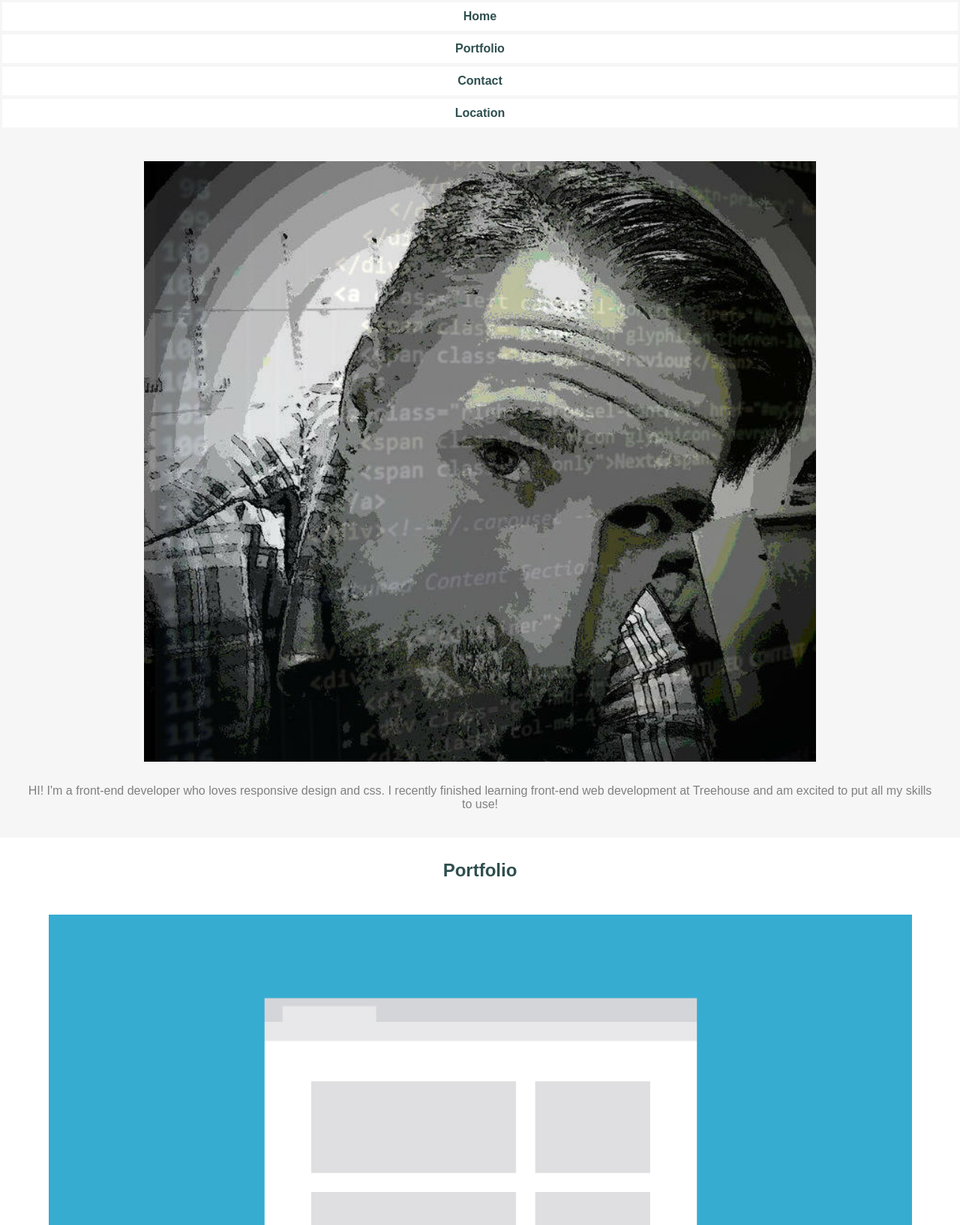
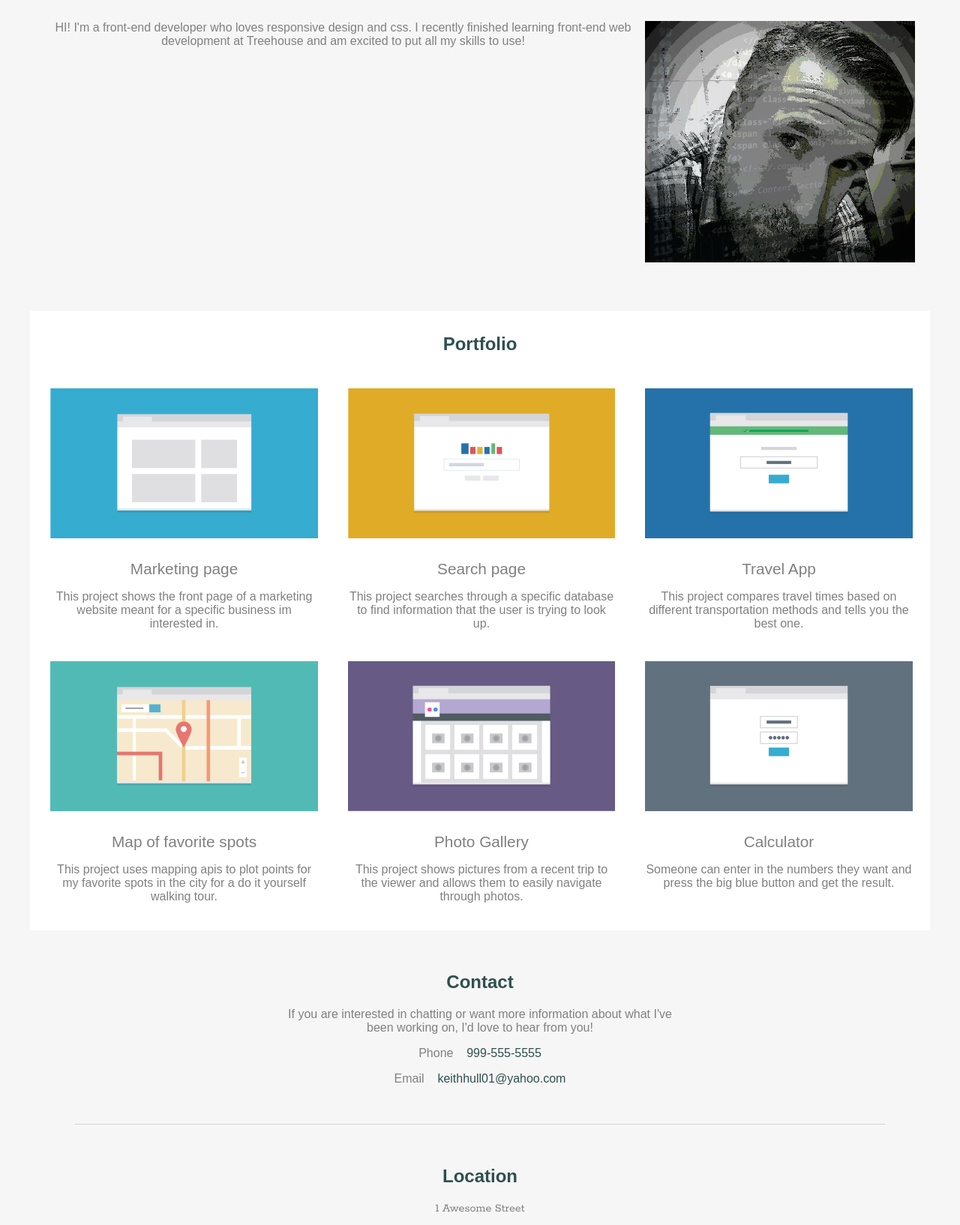
Before and after one commit to CODEKEITH/css-to-sass, a plain HTML site: page index.html in a window 1280 px wide. Shown: the part 77-1711 px from the top of the page at 75% size. Drawn offline with Linux system fonts and the light colour scheme; a web font is replaced by a local one.

Commit message:
upload for project submit

```diff
--- a/index.html
+++ b/index.html
@@ -84,7 +84,7 @@
 		<h2>Contact</h2>
 		<p class="contact-description">If you are interested in chatting or want more information about what I've been working on,
 		I'd love to hear from you!</p>
-		<p class="phone">Phone&nbsp;&nbsp;&nbsp;&nbsp;<a href="tel:412-289-1833">412-289-1833</a></p>
+		<p class="phone">Phone&nbsp;&nbsp;&nbsp;&nbsp;<a href="tel:999-555-5555">999-555-5555</a></p>
 		<p class="email">Email&nbsp;&nbsp;&nbsp;&nbsp;<a href="mailto:keithhull01@yahoo.com">keithhull01@yahoo.com</a></p>
 	</div>
 
--- a/scss/_styles.scss
+++ /dev/null
@@ -1,170 +0,0 @@
-
-/*************************************
-Main Styles
-*************************************/
-
-
-
-
-
-
-
-
-
-
-
-/*************************************
-Navigation
-*************************************/
-
-
-
-
-/*************************************
-Media Queries
-*************************************/
-
-@media (min-width: 768px) {
-
-
-.main-nav li {
-    @extend %inline-block;
-	@extend %centered;
-	padding-left: 20px;
-	padding-right: 20px;
-	background-color: $color-background;
-}
-
-.profile-image {
-	float: right;
-	width: 40%;
-	padding-top: 25px;
-	padding-bottom: 45px;
-	margin-right: 25px;
-	margin-left: 15px;
-}
-
-.profile-container:after {
-    content: "";
-    display: table;
-    clear: both;
-}
-
-.profile-container {
-	width: 100%;
-}
-
-.profile {
-	padding-top: 25px;
-	padding-right: 10px;
-}
-
-
-.gallery li {
-	@extend %inline-block;
-	width: 49%;
-	margin-right: -4px;
-	vertical-align: top;
-}
-
-.responsive-nav {
-	@extend %inline-block;
-	float: right;
-	margin-top: 20px;
-	padding-right: 50px;
-	padding-bottom: 70px;
-}
-
-.responsive-nav a {
-	color: $color-text-dark;
-}
-
-.footer-name {
-	padding-left: 50px;
-}
-
-.back {
-	@extend %hide;
-}
-
-.location:after {
-    content: "";
-    display: table;
-}
-
-.location {
-	@extend %no-margin-auto;
-	width: 90%;
-}
-
-.location-image {
-	width: 100%;
-	display: inline;
-}
-
-.location-smallimage {
-	@extend %hide;
-}
-
-.responsive-nav a:hover {
-	color: $color-text-light;
-}
-
-.contact {
-	@extend %no-margin-auto;
-	width: 90%;
-}
-
-.contact-description {
-	@extend %no-margin-auto;
-	width: 65%;
-}
-
-}
-
-@media (min-width: 1024px) {
-
-.gallery li {
-	@extend %inline-block;
-	width: 33%;
-	margin-right: -4px;
-	vertical-align: top;
-}
-
-.name {
-	@extend %inline-block;
-	float: left;
-	padding-left: 35px;
-}
-
-.main-nav li {
-	@extend %inline-block;
-	float: right;
-	padding: 30px 20px 0 10px;
-}
-
-.container:after {
-    content: "";
-    display: table;
-    clear: both;
-}
-
-.profile-image {
-	float: right;
-	width: 30%;
-	padding-top: 25px;
-	padding-bottom: 65px;
-	margin-right: 20px;
-	margin-left: 15px;
-}
-
-.contact {
-	width: 90%;
-}
-
-.contact-description {
-	width: 50%;
-}
-
-
-}
--- a/scss/base/_base.scss
+++ b/scss/base/_base.scss
@@ -3,10 +3,21 @@
 }
 
 body {
+	max-width: 1200px;
 	@extend %centered;
     @extend %no-margin-auto;
     padding: 0;
-    font-family: 'Francois One', sans-serif;
+    font-family: $font-primary;
     color: $black;
     background-color: $color-background;
 }
+
+a {
+    text-decoration: none;
+    color: $color-text-dark;
+}
+
+
+h2 {
+	color: $color-text-dark;
+}
--- a/scss/layout/_contact.scss
+++ b/scss/layout/_contact.scss
@@ -1,7 +1,30 @@
 
 .contact {
-	padding: 35px 0;
-	border-bottom: 1px solid $color-section-border;
+
+	& {
+		padding: 35px 0;
+		border-bottom: 1px solid $color-section-border;
+
+		@media #{$brk-tablet} {
+			margin: 0 auto;
+			width: 90%;
+		}
+	}
+	&-description,
+	&-location {
+		@include mobile-description;
+	}
+	&-description {
+
+		@media #{$brk-tablet} {
+			margin: 0 auto;
+			width: 65%;
+		}
+
+		@media #{$brk-desktop} {
+			width: 50%;
+		}
+	}
 }
 
 .phone,
--- a/scss/layout/_footer.scss
+++ b/scss/layout/_footer.scss
@@ -1,26 +1,52 @@
 
 .footer-name {
-	@extend %inline-block;
+	@extend %inline-blk;
 	float: left;
 	padding-left: 10px;
 	color: $color-text-dark;
+
+	@media #{$brk-tablet} {
+		padding-left: 50px;
+	}
 }
 
 .back {
 	& {
-		@extend %inline-block;
+		@extend %inline-blk;
 		float: right;
 		padding-right: 10px;
 		margin-top: 20px;
+
+		@media #{$brk-tablet} {
+			display: none;
+		}
 	}
 	& a {
-		color: $color-text-dark;
+		@include text(16px, $color: $color-text-dark);
 	}
 	& a:hover {
-		color: $color-text-light;
+		@include text(16px, $color: $color-text-light);
 	}
 }
 
 .responsive-nav {
-	@extend %hide;
+	& {
+		@extend %hide;
+
+		@media #{$brk-tablet} {
+			display: inline-block;
+			float: right;
+			margin-top: 20px;
+			padding-right: 50px;
+			padding-bottom: 70px;
+		}
+	}
+
+	& a:hover {
+
+		@media #{$brk-tablet} {
+			@include text(16px, $color: $color-text-light);
+		}
 }
+
+}
--- a/scss/layout/_gallery.scss
+++ b/scss/layout/_gallery.scss
@@ -1,32 +1,36 @@
-
-.image-gallery {
-	background-color: $white;
-	width: 100%;
-	padding-top: 10px;
-	padding-bottom: 20px;
-}
 
 img {
 	width: 90%;
 	padding: 25px 0;
 }
 
-.image-title {
-	@extend %no-margin-auto;
-	font-size: 1.3em;
-	color: $color-text-light;
+.image {
+	&-gallery {
+		background-color: $white;
+		width: 100%;
+		padding-top: 10px;
+		padding-bottom: 20px;
+	}
+	&-title {
+		@extend %no-margin-auto;
+		@include text(1.3em, $color: $color-text-light);
+	}
+	&-description, {
+		@include mobile-description;
+	}
 }
 
-.image-description,
-.contact-description,
-.contact-location {
-	width: 90%;
-	margin-left: 5%;
-	margin-right: 5%;
-	color: $color-text-light;
+.gallery li {
+
+	@media #{$brk-tablet} {
+		display: inline-block;
+		width: 49%;
+		margin-right: -4px;
+		vertical-align: top;
+	}
+
+	@media #{$brk-desktop} {
+		width: 33%;
+	}
+
 }
-
-
-h2 {
-	color: $color-text-dark;
-}
--- a/scss/layout/_header.scss
+++ b/scss/layout/_header.scss
@@ -9,14 +9,39 @@ header ul li {
 .main-nav {
 	& {
 		@extend %centered;
-		font-weight: bold;
+		@include text(16px,$weight: bold);
+
+		@media #{$brk-desktop} {
+			float: right;
+		}
 	}
 	& a:hover {
 		color: $color-text-light;
 	}
+	& li {
+		@media (min-width: 768px) {
+			display: inline-block;
+			text-align: center;
+			padding-left: 20px;
+			padding-right: 20px;
+			background-color: $color-background;
+		}
+
+		@media #{$brk-desktop} {
+			padding: 30px 20px 0 10px;
+		}
+	}
 }
 
-a {
-    text-decoration: none;
-    color: $color-text-dark;
+.name {
+
+	@media #{$brk-desktop} {
+		display: inline-block;
+		float: left;
+		padding-left: 35px;
+	}
 }
+
+.container:after {
+	@extend %clearfix;
+}
--- a/scss/layout/_location.scss
+++ b/scss/layout/_location.scss
@@ -1,17 +1,32 @@
+
+.contact-location {
+	font-family: $font-secondary;
+}
 
 .location {
-	padding: 35px 0;
-	border-bottom: 1px solid $color-section-border;
+	& {
+		padding: 35px 0;
+		border-bottom: 1px solid $color-section-border;
+
+		@media #{$brk-tablet} {
+			margin: 0 auto;
+			width: 90%;
+		}
+	}
+	&-smallimage {
+		width: 90%;
+
+		@media #{$brk-tablet} {
+			display: none;
+		}
+	}
+	&-image {
+		@extend %hide;
+
+		@media #{$brk-tablet} {
+			width: 100%;
+			display: inline;
+		}
+	}
+
 }
-
-.contact-location {
-	font-family: 'Rokkitt', serif;
-}
-
-.location-smallimage {
-	width: 90%;
-}
-
-.location-image {
-	@extend %hide;
-}
--- a/scss/layout/_profile.scss
+++ b/scss/layout/_profile.scss
@@ -1,21 +1,52 @@
 
-
-.profile-image {
+.profile {
+	&-image {
 		@extend %no-margin-auto;
 		display: block;
 		width: 70%;
 		padding-top: 40px;
 		padding-bottom: 30px;
+
+		@media #{$brk-tablet} {
+			float: right;
+			width: 40%;
+			padding-top: 25px;
+			padding-bottom: 45px;
+			margin-right: 25px;
+			margin-left: 15px;
 		}
 
-.profile {
+		@media #{$brk-desktop} {
+			width: 30%;
+			padding-bottom: 65px;
+			margin-right: 20px;
+		}
+	}
+	& {
 		@extend %no-margin-auto;
 		width: 95%;
 		color: $color-text-light;
 		margin-bottom: 35px;
+
+		@media #{$brk-tablet} {
+			padding-top: 25px;
+			padding-right: 10px;
+			margin-bottom: 0px;
 		}
+	}
+	&-container {
+		background-color: $color-background;
 
+		@media #{$brk-tablet} {
+			width: 100%;
+		}
+		:after {
 
-.profile-container {
-	background-color: $color-background;
+			@media #{$brk-tablet} {
+				content: "";
+				display: table;
+				clear: both;
 			}
+		}
+	}
+}
--- a/scss/utilities/_extends.scss
+++ b/scss/utilities/_extends.scss
@@ -19,6 +19,14 @@
 
 // Inline-block display
 
-%inline-block {
+%inline-blk {
 	display: inline-block;
 }
+
+// Clearfix
+
+%clearfix {
+	content: "";
+    display: table;
+    clear: both;
+}
--- a/scss/utilities/_mixins.scss
+++ b/scss/utilities/_mixins.scss
@@ -0,0 +1,17 @@
+
+// Mobile description properties
+
+@mixin mobile-description {
+	width: 90%;
+	margin-left: 5%;
+	margin-right: 5%;
+	color: $color-text-light;
+}
+
+// Text properties
+
+@mixin text($size, $weight: null, $color: null) {
+	font-size: $size;
+	font-weight: $weight;
+	color: $color;
+}
--- a/scss/utilities/_variables.scss
+++ b/scss/utilities/_variables.scss
@@ -14,3 +14,13 @@ $color-text-light     : $grey;
 $color-section-border : $light-grey;
 $white     			  : #fff;
 $black    			  : #000;
+
+// Font variables
+
+$font-primary     : 'Francois One', sans-serif;
+$font-secondary   : 'Rokkitt', serif;
+
+// Media query breakpoints
+
+$brk-tablet     : '(min-width: 768px)';
+$brk-desktop    : '(min-width: 1024px)';
```
Also changed, not shown: css/application.css, 1 other file. Lines whose indentation alone changed are shown as unchanged.
